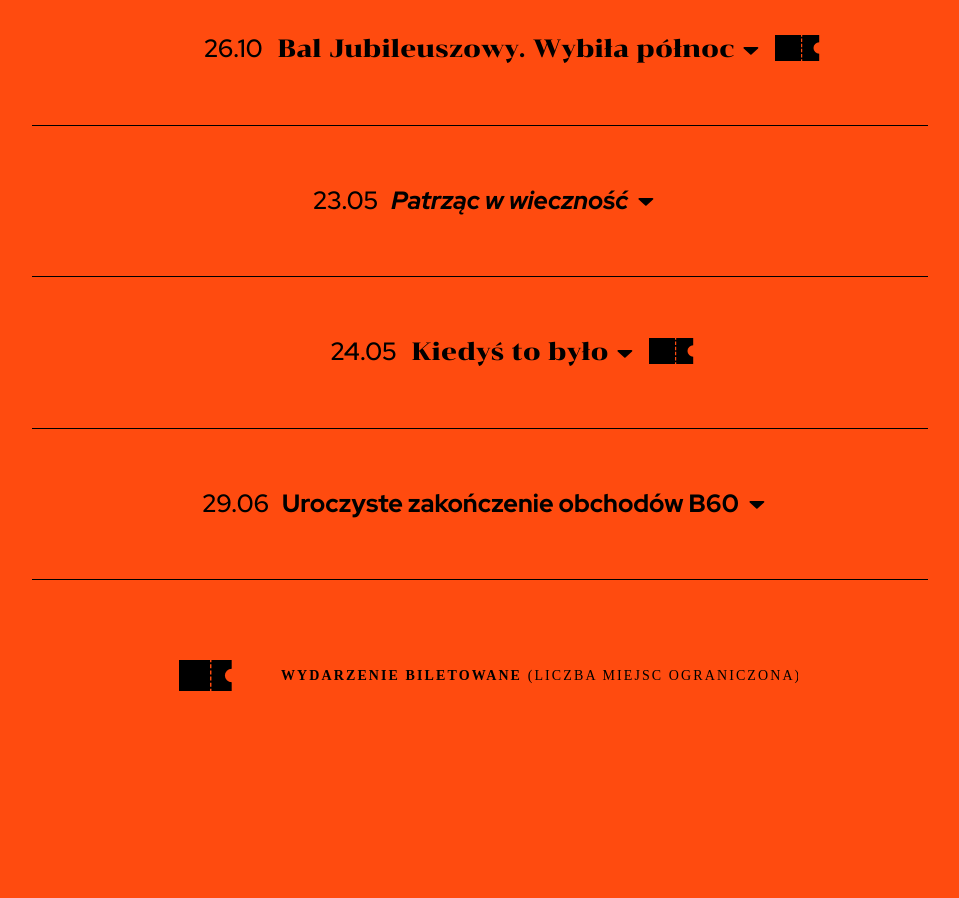
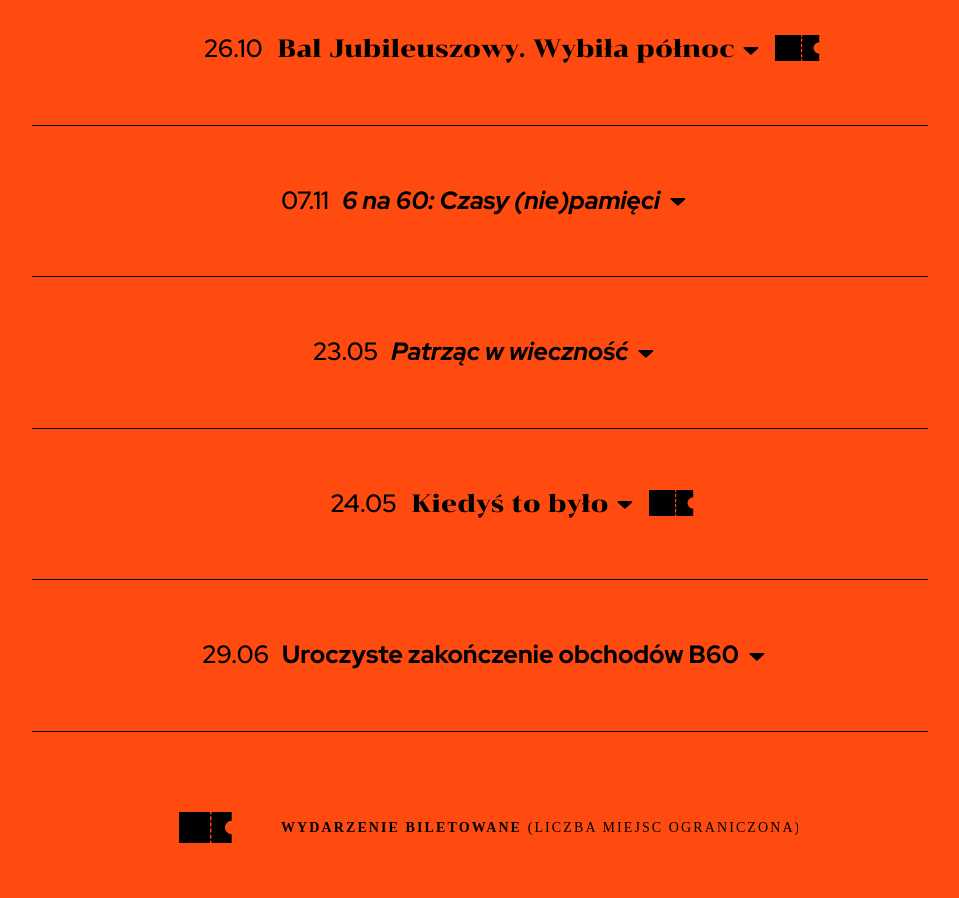
Before and after one commit to sjanikowski/beszesc.github.io, a Nuxt app: page / in a window 1280 px wide. Shown: the part 4880-5778 px from the top of the page, without its empty margins (160-1119 px from the left). Built offline with nearby package versions, Linux system fonts and the light colour scheme; what vue-lazytube would draw is missing.

Commit message:
some changes

```diff
--- a/pages/index.vue
+++ b/pages/index.vue
@@ -317,6 +317,47 @@
             </div>
             <div class="my-4 font-bold hover:translate-x-2">
               <a href="https://drive.google.com/file/d/1azvoYqMLJcTozpN4aTTkHZynjWEVFVPQ/view?usp=drive_link" target=”_blank”>Regulamin Balu</a>
+            </div>
+          </div>
+        </div>
+        <div class="border-black border-b h-0.5 w-full 2xl:w-[150%] 2xl:translate-x-[-16.6%] min-[1900px]:w-[200%] min-[1900px]:translate-x-[-25%]"></div>
+
+        <div id="6na60">
+          <div class="collapsible inline-block cursor-pointer text-[14px] sm:text-[25px] font-medium my-7 sm:my-14 duration-0 hover:text-[#0071FF]">
+            <span class="mx-2 duration-0">07.11</span>
+            <span class="font-bold italic duration-0">
+              6 na 60: Czasy (nie)pamięci
+            </span>
+            <span class="inline-block ml-1 max-w-5 sm:max-w-5 h-[4px] sm:h-2 duration-0">
+              <svg class="duration-0 max-w-2 sm:max-w-5 h-[4px] sm:h-2 relative top-[-0.1em]" xmlns="http://www.w3.org/2000/svg" viewBox="0 0 20 9">
+                <path class="duration-0" id="Polygon_1" data-name="Polygon 1" d="M9.331.6a1,1,0,0,1,1.338,0l7.394,6.655A1,1,0,0,1,17.394,9H2.606a1,1,0,0,1-.669-1.743Z" transform="translate(20 9) rotate(180)"/>
+              </svg>
+            </span>
+          </div>
+        </div>
+        <div class="collapsible-content text-[10px] sm:text-[20px] font-medium text-[#0071FF]">
+          <div class="w-1/4 float-left text-right px-5 font-bold">19:00<br>UEK</div>
+          <div class="w-3/4 float-right text-left px-5">Zapraszamy na spotkanie z prof. Andrzejem Nowakiem, wybitnym historykiem z Uniwersytetu Jagiellońskiego, wykładowcą wielu zagranicznych uczelni, m.in. Columbia, Harvard, Cambridge oraz autorem wielu publikacji naukowych.
+          <br><br>
+          Spotkanie pt. „Czasy (nie)pamięci - historia chciana i niechciana” odbędzie się w czwartek, 7 listopada, o godzinie 19:00 na Uniwersytecie Ekonomicznym w Krakowie, w sali S.9 Pawilonu Sportowo-Dydaktycznego, przy ul. Rakowickiej 27.
+          <br><br>
+          Poruszymy między innymi poniższe tematy:<br>
+          ·     Pamięć - indywidualna i zbiorowa - jak nas kształtuje?<br>
+          ·     Co wpływa na kształtowanie pamięci i tego jak indywidualnie i zbiorowo pamiętamy przeszłość?<br>
+          ·     Na czym polega pamięć zbiorowa - czy można mówić o pamięci narodów, wspólnot?<br>
+          ·     Do czego prowadzi brak pamięci o tym, kim jesteśmy i co nas ukształtowało?<br>
+          ·     O czym nie wolno nam zapomnieć w dobie szybkich zmian cywilizacyjnych?<br>
+          ·     Jak zmienia się postrzeganie przeszłości w erze cyfryzacji i nowych technologii?<br>
+          ·     Jak internet i media społecznościowe przyczyniają się do zacierania granic między faktami a interpretacjami?<br>
+          ·     Gdzie i jak odnajdywać prawdę o przeszłości?<br>
+          ·     W jaki sposób dbać o pamięć o przeszłości?<br>
+          ·     Historia jest nauczycielką życia - czy rzeczywiście się uczymy popełniając te same błędy?
+          <br><br><br>
+
+          Spotkanie jest pierwszym z serii sześciu spotkań „6 na 60”, odbywających się przez cały rok akademicki 2024/2025 na krakowskich uczelniach. To rozmowy z wybitnymi osobami ze świata nauki i kultury dotyczące kwestii z dziedziny sztuki oraz nauk ścisłych, humanistycznych i społecznych. Tworzą one przestrzeń, gdzie różne dyscypliny mierzą się z aktualnymi wyzwaniami i najważniejszymi pytaniami obecnych czasów, a zróżnicowana tematyka pozwala na wgląd w złożoną rzeczywistość.
+          <br><br>
+          <div class="my-4 font-bold hover:translate-x-2">
+              <a href="https://www.facebook.com/share/KrwqtyzHvnsuobbu/?mibextid=WC7FNe" target=”_blank”>Wydarzenie na Facebooku</a>
             </div>
           </div>
         </div>
```
Also changed, not shown: 2 other files (tests, documents, lock files or other folders).
